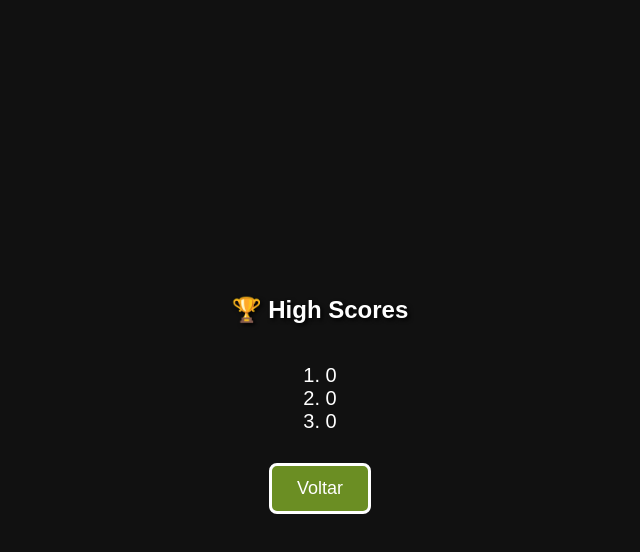
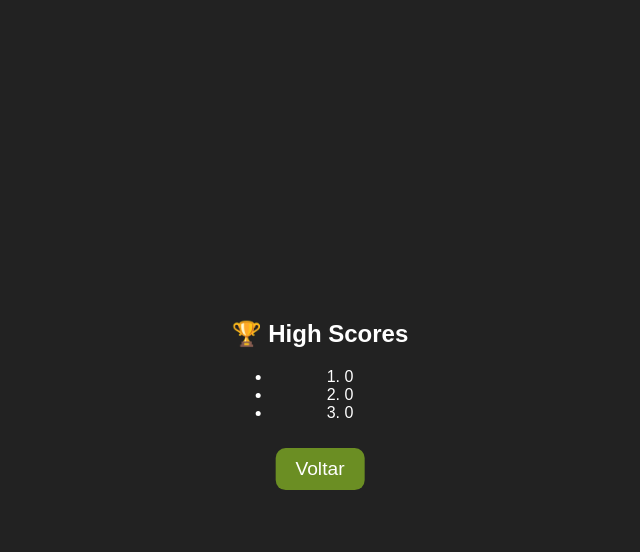
Before and after one commit to thigol/monkeyjs, a plain HTML site: page index.html in a window 1280 px wide. Both pictures are taken after a click on the button "Melhores Pontuações". Shown: the whole page, without its empty margins (320-960 px from the left). Drawn offline with Linux system fonts and the light colour scheme.

Commit message:
Update style.css

```diff
--- a/style.css
+++ b/style.css
@@ -1,81 +1,50 @@
 body {
   margin: 0;
-  overflow: hidden;
   background: #222;
-  color: white;
+  color: #fff;
   font-family: Arial, sans-serif;
   text-align: center;
-}
-
-#menu,
-#scores {
-  position: absolute;
-  top: 0;
-  left: 0;
-  width: 100%;
-  height: 100%;
-  display: flex;
-  flex-direction: column;
-  justify-content: center;
-  align-items: center;
-  background: rgba(0, 0, 0, 0.5);
-}
-
-#menu img,
-#scores img {
-  position: absolute;
-  top: 0;
-  left: 0;
-  width: 100%;
-  height: 100%;
-  object-fit: contain; /* <- antes era cover, agora contain */
-  background-color: black; /* preenche áreas vazias */
-  z-index: -1;
-}
-
-h1, h2 {
-  margin-bottom: 20px;
-  text-shadow: 2px 2px 4px #000;
+  overflow: hidden;
 }
 
 button {
-  padding: 12px 25px;
+  font-size: 1.2rem;
   margin: 10px;
-  font-size: 18px;
-  background: #6B8E23;
-  border: 3px solid white;
-  color: white;
-  border-radius: 8px;
+  padding: 10px 20px;
+  border: none;
+  border-radius: 10px;
+  background-color: #6b8e23;
+  color: #fff;
   cursor: pointer;
-  z-index: 1;
 }
 
 button:hover {
-  background: #88aa33;
+  background-color: #88b34d;
+}
+
+.hidden {
+  display: none;
 }
 
 #gameCanvas {
   display: none;
-  border: 3px solid white;
   background: black;
-  margin: auto;            /* <-- centraliza horizontalmente */
-  position: absolute;      /* <-- permite centralizar como as outras telas */
+  margin: 0 auto;
+  position: absolute;
   top: 50%;
   left: 50%;
-  transform: translate(-50%, -50%); /* <-- centraliza no centro da tela */
+  transform: translate(-50%, -50%);
+  border: 3px solid white;
+  border-radius: 10px;
 }
 
-.hidden {
-  display: none !important;
+.menu, #scores {
+  position: absolute;
+  top: 50%;
+  left: 50%;
+  transform: translate(-50%, -50%);
 }
 
-#score-list {
-  list-style: none;
-  padding: 0;
-  font-size: 20px;
-  z-index: 1;
-}
-
-body.playing {
+.playing {
   background: black;
 }
```
